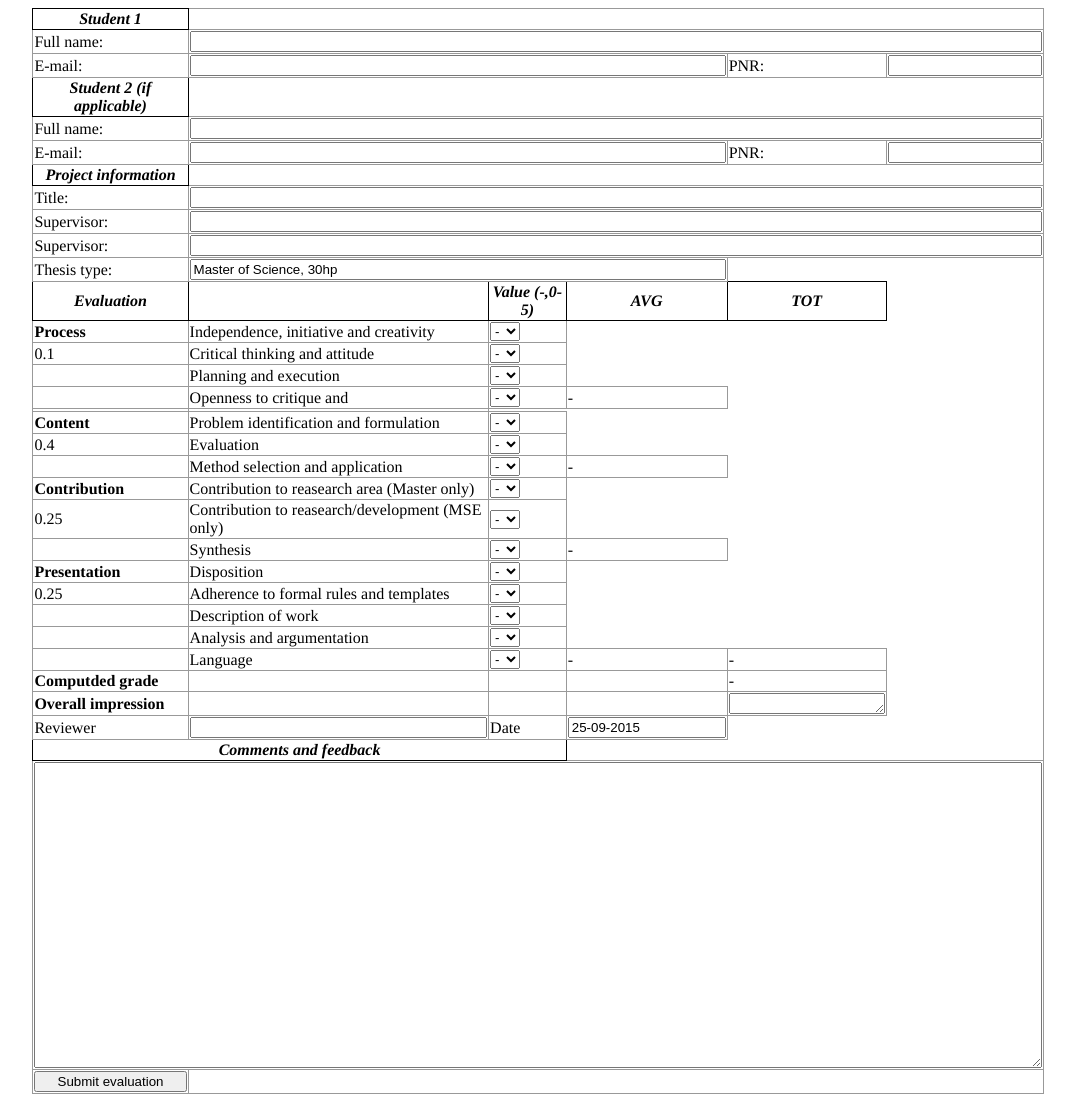
After one commit to RosanderOliver/DV1512_Projekt_HT2015, a PHP site: page /dp_thesis-eval_supervisor.php in a window 1280 px wide. The commit adds this page. Shown: the whole page, without its empty margins (102-1177 px from the left). Run offline with PHP 8.4, Linux system fonts and the light colour scheme.

Commit message:
Thesis form

```diff
--- a/css/stilmall.css
+++ b/css/stilmall.css
@@ -4,7 +4,7 @@ body{
 }
 
 table{
-  width: 60%;
+  width: 80%;
   border-collapse: collapse;
   border: 1px solid #999;
   margin: auto;
@@ -12,6 +12,7 @@ table{
 
 th{
   font-style: italic;
+  border: 1px solid #000;
 }
 
 td{
--- /dev/null
+++ b/dp_thesis-eval_supervisor.php
@@ -0,0 +1,164 @@
+<html>
+<link href="css/stilmall.css" type="text/css" rel="stylesheet" />
+<body>
+
+<form action="#" method="get">
+<table>
+
+  <th>Student 1</th>
+  <tr>
+    <td>Full name: </td>
+    <td colspan="6"><input type="text" name="student1"></td>
+  </tr>
+  <tr>
+    <td>E-mail: </td>
+    <td colspan="3"><input type="text" name="s1email"></td>
+    <td >PNR: </td>
+    <td colspan="2"><input type="text" name="pnr1"></td>
+  </tr>
+
+  <th>Student 2 (if applicable)</th>
+  <tr>
+    <td>Full name: </td>
+    <td colspan="6"><input type="text" name="student2"></td>
+  </tr>
+  <tr>
+    <td>E-mail: </td>
+    <td colspan="3"><input type="text" name="s2email"></td>
+    <td>PNR: </td>
+    <td colspan="2"><input type="text" name="pnr2"></td>
+  </tr>
+  <th>Project information</th>
+  <tr>
+    <td>Title: </td>
+    <td colspan="6"><input type="text" name="title"></td>
+  </tr>
+  <tr>
+    <td>Supervisor: </td>
+    <td colspan="6"><input type="text" name="supervisor"></td>
+  <tr>
+    <td>Supervisor: </td>
+    <td colspan="6"><input type="text" name="supervisor"></td>
+  </tr>
+  <tr>
+    <td>Thesis type:</td>
+    <td colspan="3"><input type="text" name="thesistype" value="Master of Science, 30hp"></td>
+  </tr>
+
+  <th>Evaluation</th><th></th><th>Value (-,0-5)</th><th>AVG</th><th>TOT</th>
+  <tr>
+    <td><b>Process</b></td>
+    <td>Independence, initiative and creativity</td>
+    <td><select name="process1"><option>-</option><option>1</option><option>2</option><option>3</option><option>4</option><option>5</option></select></td>
+  </tr>
+  <tr>
+    <td>0.1</td>
+    <td> Critical thinking and attitude</td>
+    <td><select name="process2"><option>-</option><option>1</option><option>2</option><option>3</option><option>4</option><option>5</option></select></td>
+  </tr>
+  <tr>
+    <td></td>
+    <td>Planning and execution</td>
+    <td><select name="process3"><option>-</option><option>1</option><option>2</option><option>3</option><option>4</option><option>5</option></select></td>
+  </tr>
+  <tr>
+    <td></td>
+    <td>Openness to critique and</td>
+    <td><select name="process4"><option>-</option><option>1</option><option>2</option><option>3</option><option>4</option><option>5</option></select></td>
+    <td><i> - </i></td>
+  </tr>
+  <tr>
+    <td></td><td></td>
+  </tr>
+
+  <tr>
+    <td><b>Content</b></td>
+    <td> Problem identification and formulation</td>
+    <td><select name="content1"><option>-</option><option>1</option><option>2</option><option>3</option><option>4</option><option>5</option></select></td>
+  </tr>
+  <tr>
+    <td>0.4</td>
+    <td> Evaluation</td>
+    <td><select name="content2"><option>-</option><option>1</option><option>2</option><option>3</option><option>4</option><option>5</option></select></td>
+  </tr>
+  <tr>
+    <td></td>
+    <td> Method selection and application</td>
+    <td><select name="content3"><option>-</option><option>1</option><option>2</option><option>3</option><option>4</option><option>5</option></select></td>
+    <td><i> - </i></td>
+  </tr>
+
+  <tr>
+    <td><b>Contribution</b></td>
+    <td>Contribution to reasearch area (Master only)</td>
+    <td><select name="contribution1"><option>-</option><option>1</option><option>2</option><option>3</option><option>4</option><option>5</option></select></td>
+  </tr>
+  <tr>
+    <td>0.25</td>
+    <td>Contribution to reasearch/development (MSE only)</td>
+    <td><select name="contribution2"><option>-</option><option>1</option><option>2</option><option>3</option><option>4</option><option>5</option></select></td>
+  </tr>
+  <tr>
+    <td></td>
+    <td>Synthesis</td>
+    <td><select name="contribution3"><option>-</option><option>1</option><option>2</option><option>3</option><option>4</option><option>5</option></select></td>
+    <td><i> - </i></td>
+  </tr>
+
+  <tr>
+    <td><b>Presentation</b></td>
+    <td> Disposition</td>
+    <td><select name="presentation1"><option>-</option><option>1</option><option>2</option><option>3</option><option>4</option><option>5</option></select></td>
+  </tr>
+  <tr>
+    <td>0.25</td>
+    <td> Adherence to formal rules and templates</td>
+    <td><select name="presentation2"><option>-</option><option>1</option><option>2</option><option>3</option><option>4</option><option>5</option></select></td>
+  </tr>
+  <tr>
+    <td></td>
+    <td> Description of work</td>
+    <td><select name="presentation3"><option>-</option><option>1</option><option>2</option><option>3</option><option>4</option><option>5</option></select></td>
+  </tr>
+  <tr>
+    <td></td>
+    <td> Analysis and argumentation</td>
+    <td><select name="presentation4"><option>-</option><option>1</option><option>2</option><option>3</option><option>4</option><option>5</option></select></td>
+  <tr>
+    <td></td>
+    <td> Language</td>
+    <td><select name="presentation5"><option>-</option><option>1</option><option>2</option><option>3</option><option>4</option><option>5</option></select></td>
+    <td><i> - </i></td>
+    <td><i> - </i></td>
+  </tr>
+
+  <tr>
+    <td><b>Computded grade</b></td><td></td><td></td><td></td><td> <i> - </i></td>
+  </tr>
+  <tr>
+    <td><b>Overall impression</b></td><td></td><td></td><td></td><td><textarea name="name" rows="1"></textarea></td>
+  </tr>
+
+  <tr>
+    <td>Reviewer</td>
+    <td><input type="text" name="rname"></td>
+    <td>Date</td>
+    <td><input type="text" name="date" value="<?php echo date("d-m-Y"); ?>"></td>
+  </tr>
+
+  <th colspan="3">Comments and feedback</th>
+  <tr>
+    <td colspan="7"><textarea name="feedback" rows="20"></textarea></td>
+  </tr>
+
+  <tr>
+    <td><input type="button" name="name" value="Submit evaluation"></td>
+  </tr>
+
+
+</table>
+</form>
+
+
+</body>
+</html>
```
Also changed, not shown: dp_pp-eval-supervisor.php (+26 -26 lines).
